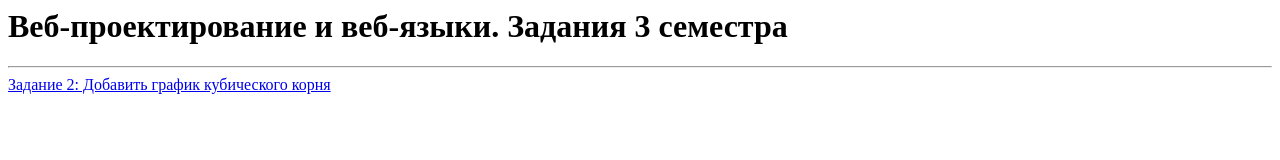
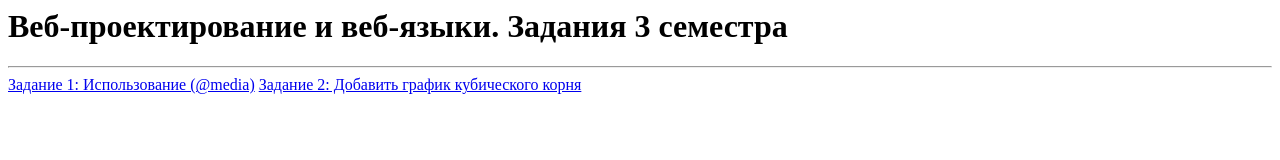
Before and after one commit to opanasyuzhenkova/herzenportfolio, a plain HTML site: page index.html in a window 1280 px wide. Drawn offline with Linux system fonts and the light colour scheme.

Commit message:
Update index.html

```diff
--- a/index.html
+++ b/index.html
@@ -1,3 +1,4 @@
 <h1>Веб-проектирование и веб-языки. Задания 3 семестра</h1>
 <hr/>
+<a href=https://kodaktor.ru/g/_30092021one/4202d target="_blank">Задание 1: Использование (@media)</a>
 <a href=https://kodaktor.ru/g/_30092021one/599d1 target="_blank">Задание 2: Добавить график кубического корня</a>
```
